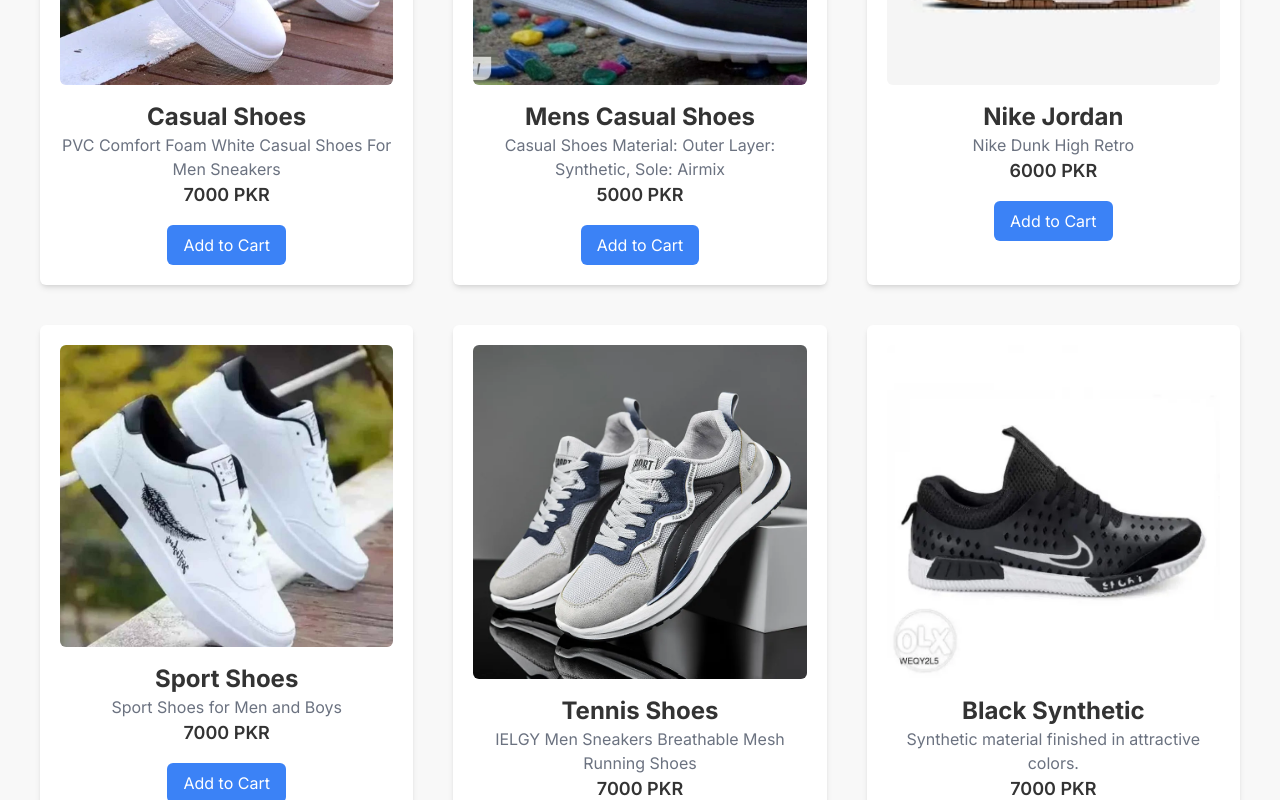
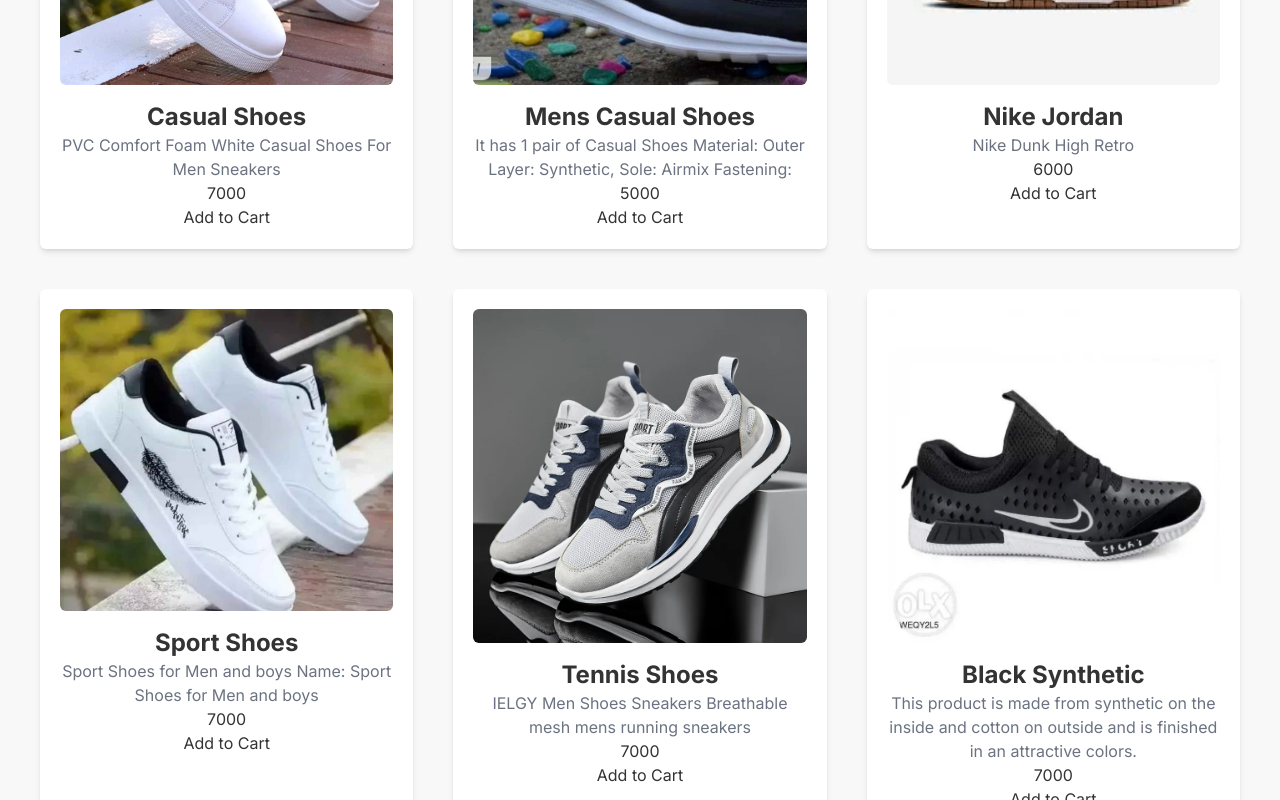
Before and after one commit to Abeersk/Multipage-tailwind, a Next.js app: page /shoes in a window 1280 px wide. Shown: the part 380-1180 px from the top of the page. Built offline with nearby package versions, Linux system fonts and the light colour scheme.

Commit message:
Update deploay issues

```diff
--- a/next.config.mjs
+++ b/next.config.mjs
@@ -1,7 +1,4 @@
 /** @type {import('next').NextConfig} */
-const nextConfig = {
-    output: 'export',
-    trailingSlash: true, // Ensure proper routing on Netlify
-  };
+const nextConfig = {};
 
-  export default nextConfig;
+export default nextConfig;
--- a/src/app/about/page.tsx
+++ b/src/app/about/page.tsx
@@ -1,18 +1,18 @@
 import React from 'react';
 
-const About = () => {
+function Page() {
   return (
     <div className="about h-screen flex items-center justify-start bg-cover bg-center text-white px-18 bg-[url('/hero.jpg')]">
       <div className="bg-black bg-opacity-60 p-8 rounded-md max-w-lg">
         <h2 className="text-4xl font-bold mb-4">About Us</h2>
         <p>
-          Welcome to <span className="font-semibold">My_Shoe's</span>, your one-stop destination for premium footwear.
+          Welcome to <span className="font-semibold">My_Shoe&apos;s</span>, your one-stop destination for premium footwear.
           We bring you the latest trends, top brands, and unbeatable comfort—all in one place.
-          Whether you're looking for casual sneakers, formal shoes, or sportswear, we have something for everyone.
+          Whether you&apos;re looking for casual sneakers, formal shoes, or sportswear, we have something for everyone.
         </p>
       </div>
     </div>
   );
-};
+}
 
-export default About;
+export default Page;
--- a/src/app/contact/page.tsx
+++ b/src/app/contact/page.tsx
@@ -1,18 +1,26 @@
-import React from 'react';
+import React from 'react'
 
-const Contact = () => {
+const page = () => {
     return (
         <div className='contact-form border max-w-lg mx-auto my-20 p-8 bg-white shadow-md rounded-md'>
-      <h2 className='text-4xl font-bold mb-6 text-center' data-aos='fade-up'>Contact Us</h2>
-      <form>
+            <h2 className='text-4xl font-bold mb-6 text-center' data-aos='fade-up' >Contact Us</h2>
+            <form >
+
                 <input type="text" placeholder='Full Name' className='w-full mb-4 px-4 py-2 border border-blue-500 rounded-md' required />
-        <input type="email" placeholder='Email Address' className='w-full mb-4 px-4 py-2 border border-blue-500 rounded-md' required />
+                <input type="email" placeholder='Email Adress' className='w-full mb-4 px-4 py-2 border border-blue-500 rounded-md' required />
                 <input type="text" placeholder='Phone Number' className='w-full mb-4 px-4 py-2 border border-blue-500 rounded-md' />
                 <textarea placeholder='Your Message' className='w-full mb-4 px-4 py-2 border border-blue-500 rounded-md' rows={5} required></textarea>
-        <button className='w-full bg-blue-500 text-white py-2 rounded-md hover:bg-blue-600 transition'>Send Message</button>
+                <button className='w-full bg-blue-500 text-white py-2 rounded-md'>
+                    Send Message
+                </button>
+
+
+
             </form>
+
+
         </div>
-  );
-};
+    )
+}
 
-export default Contact;
+export default page
--- a/src/app/shoes/page.tsx
+++ b/src/app/shoes/page.tsx
@@ -1,29 +1,45 @@
-import Image from 'next/image';
-import React from 'react';
+import Image from 'next/image'
+import React from 'react'
 
-const Shoes = () => {
-  const ShoesData = [
-    { id: 1, name: 'Casual Shoes', price: 7000, description: 'PVC Comfort Foam White Casual Shoes For Men Sneakers', image: '/shoes-1.webp' },
-    { id: 2, name: 'Mens Casual Shoes', price: 5000, description: 'Casual Shoes Material: Outer Layer: Synthetic, Sole: Airmix', image: '/shoes-2.webp' },
-    { id: 3, name: 'Nike Jordan', price: 6000, description: 'Nike Dunk High Retro', image: '/jordan.jpeg' },
-    { id: 4, name: 'Sport Shoes', price: 7000, description: 'Sport Shoes for Men and Boys', image: '/Shoes-4.jpg' },
-    { id: 5, name: 'Tennis Shoes', price: 7000, description: 'IELGY Men Sneakers Breathable Mesh Running Shoes', image: '/shoes-5.webp' },
-    { id: 6, name: 'Black Synthetic', price: 7000, description: 'Synthetic material finished in attractive colors.', image: '/shoes-6.webp' },
-  ];
+const page = () => {
+
+const ShoesData =[
+
+    {id :1,name:'Casual Shoes',price:7000,description:'PVC Comfort Foam White Casual Shoes For Men Sneakers',image:'/shoes-1.webp'},
+    {id :2,name:'Mens Casual Shoes',price:5000,description:' It has 1 pair of Casual Shoes Material: Outer Layer: Synthetic, Sole: Airmix Fastening:',image:'/shoes-2.webp'},
+    {id :3,name:'Nike Jordan',price:6000,description:'Nike Dunk High Retro',image:'/jordan.jpeg'},
+    {id :4,name:'Sport Shoes',price:7000,description:'Sport Shoes for Men and boys Name: Sport Shoes for Men and boys',image:'/Shoes-4.jpg'},
+    {id :5,name:'	Tennis Shoes',price:7000,description:'IELGY Men Shoes Sneakers Breathable mesh mens running sneakers',image:'/shoes-5.webp'},
+    {id :6,name:' Black Synthetic ',price:7000,description:' This product is made from synthetic on the inside and cotton on outside and is finished in an attractive colors.',image:'/shoes-6.webp'}
+
+
+]
+
 
   return (
     <div className='shoes grid grid-cols-1 md:grid-cols-3 gap-10 px-10 my-10'>
-      {ShoesData.map(shoes => (
-        <div key={shoes.id} className='shoes-card bg-white p-5 rounded-md shadow-md text-center hover:scale-105 transition-transform'>
-          <Image src={shoes.image} alt={shoes.name} width={1000} height={1000} className='w-full rounded-md' />
-          <h3 className='mt-4 text-2xl font-bold'>{shoes.name}</h3>
-          <p className='text-gray-500'>{shoes.description}</p>
-          <div className='font-semibold text-lg'>{shoes.price} PKR</div>
-          <button className='mt-4 bg-blue-500 text-white py-2 px-4 rounded-md hover:bg-blue-600 transition'>Add to Cart</button>
-        </div>
-      ))}
+        {ShoesData.map(shoes =>(
+
+          <div key={shoes.id} className='shoes-card  bg-white p-5 rounded-md shadow-md text-center'>
+
+           <Image src={shoes.image} alt='' width={1000} height={1000} className='w-full rounded-md transition-transform duration-300'/>
+          <h3 className='mt-4 text-2xl font-bold '>{shoes.name}</h3>
+      <p className='text-gray-500'>{shoes.description}</p>
+   <div className=''>{shoes.price}</div>
+<button>Add to Cart</button>
+
+          </div>
+
+
+
+
+
+
+        ))}
+
+
     </div>
-  );
-};
+  )
+}
 
-export default Shoes;
+export default page
```
Lines whose indentation alone changed are shown as unchanged.
